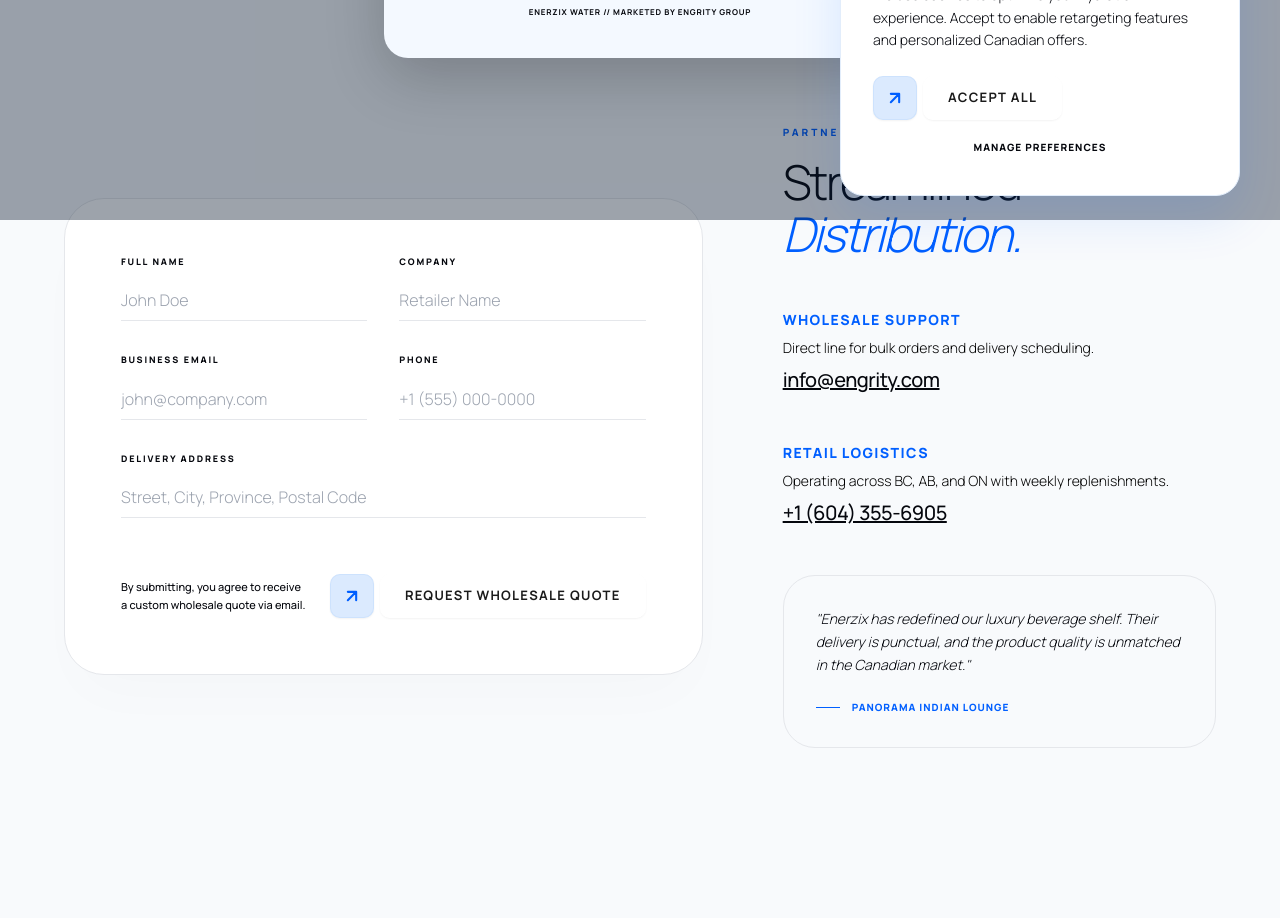
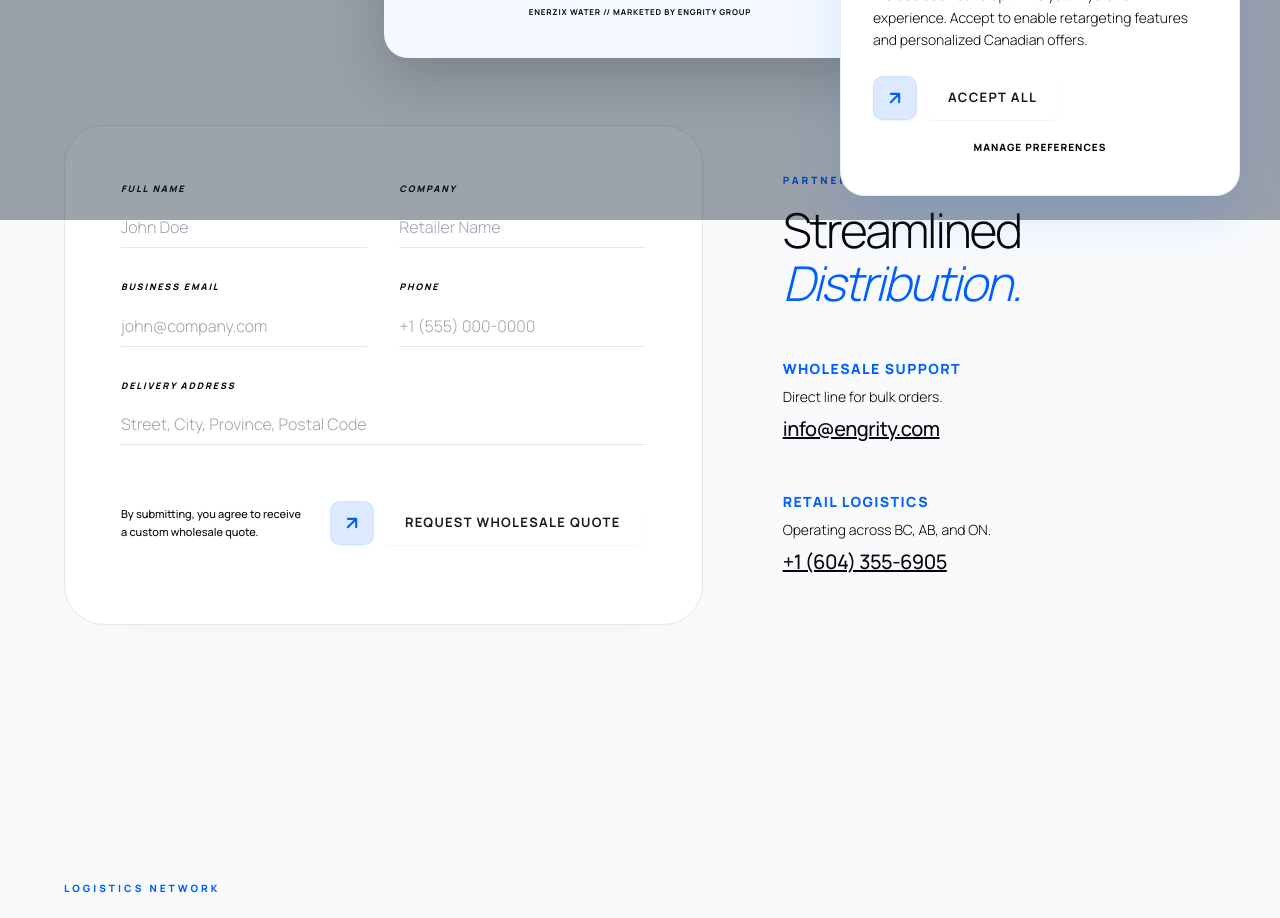
Before and after one commit to EngrityGit/enerzix, a Next.js app: page /contact in a window 1280 px wide. Shown: the part 580-1498 px from the top of the page. Built offline with nearby package versions, Linux system fonts and the light colour scheme.

Commit message:
location fixesc5

```diff
--- /dev/null
+++ b/app/(website)/api/send/route.ts
@@ -0,0 +1,29 @@
+import { Resend } from 'resend';
+import { NextResponse } from 'next/server';
+
+const resend = new Resend(process.env.RESEND_API_KEY);
+
+export async function POST(request: Request) {
+  try {
+    const body = await request.json();
+    const { name, company, email, phone, address } = body;
+
+    const data = await resend.emails.send({
+      from: 'Wholesale Form <info@engrity.com>', // After domain verification, use your own email
+      to: ['prathik.jeyakumar@engrity.com'], // YOUR EMAIL ADDRESS HERE
+      subject: `New Wholesale Quote Request: ${company}`,
+      html: `
+        <h1>New Wholesale Lead</h1>
+        <p><strong>Name:</strong> ${name}</p>
+        <p><strong>Company:</strong> ${company}</p>
+        <p><strong>Email:</strong> ${email}</p>
+        <p><strong>Phone:</strong> ${phone}</p>
+        <p><strong>Address:</strong> ${address}</p>
+      `,
+    });
+
+    return NextResponse.json(data);
+  } catch (error) {
+    return NextResponse.json({ error: 'Failed to send email' }, { status: 500 });
+  }
+}
--- a/components/sections/ContactFormSection.tsx
+++ b/components/sections/ContactFormSection.tsx
@@ -1,17 +1,27 @@
 'use client';
 
-import { useState, useLayoutEffect, useRef } from 'react';
+import { useState, useLayoutEffect, useRef, useEffect } from 'react';
 import { gsap } from '@/lib/gsap';
 import Container from '@/components/ui/Container';
 import LiquidButton from '@/components/ui/LiquidButton';
-import { CheckCircle2 } from 'lucide-react';
+import { CheckCircle2, AlertCircle } from 'lucide-react';
 
 export default function ContactFormSection() {
   const [status, setStatus] = useState<'idle' | 'loading' | 'success' | 'error'>('idle');
+  const [errorMessage, setErrorMessage] = useState("");
+
+  const [formData, setFormData] = useState({
+    name: '',
+    company: '',
+    email: '',
+    phone: '',
+    address: ''
+  });
+
   const sectionRef = useRef<HTMLElement>(null);
   const successOverlayRef = useRef<HTMLDivElement>(null);
 
-  // 1. Initial Reveal
+  // Initial Reveal Animation
   useLayoutEffect(() => {
     let ctx = gsap.context(() => {
       gsap.from(".contact-reveal", {
@@ -29,12 +39,13 @@
     return () => ctx.revert();
   }, []);
 
-  // 2. Success Animation
-  useLayoutEffect(() => {
+  // SUCCESS ANIMATION TRIGGER
+  // We use useEffect to watch 'status'. When it hits 'success', we animate.
+  useEffect(() => {
     if (status === 'success' && successOverlayRef.current) {
       gsap.fromTo(successOverlayRef.current,
-        { opacity: 0, scale: 0.95 },
-        { opacity: 1, scale: 1, duration: 0.5, ease: "power2.out" }
+        { opacity: 0, y: 20 },
+        { opacity: 1, y: 0, duration: 0.6, ease: "power4.out" }
       );
     }
   }, [status]);
@@ -42,11 +53,33 @@
   const handleSubmit = async (e: React.FormEvent) => {
     e.preventDefault();
     setStatus('loading');
+    setErrorMessage("");
 
-    // Simulate API Call
-    setTimeout(() => {
+    try {
+      const response = await fetch('/api/send', {
+        method: 'POST',
+        headers: { 'Content-Type': 'application/json' },
+        body: JSON.stringify(formData),
+      });
+
+      const result = await response.json();
+
+      if (response.ok) {
         setStatus('success');
-    }, 1500);
+      } else {
+        console.error("Server Error:", result);
+        setStatus('error');
+        setErrorMessage(result.error || "Failed to send request.");
+      }
+    } catch (error) {
+      console.error("Network Error:", error);
+      setStatus('error');
+      setErrorMessage("Network error. Please check your connection.");
+    }
+  };
+
+  const handleChange = (e: React.ChangeEvent<HTMLInputElement>) => {
+    setFormData({ ...formData, [e.target.name]: e.target.value });
   };
 
   return (
@@ -54,32 +87,43 @@
       <Container>
         <div className="grid grid-cols-1 lg:grid-cols-12 gap-20 items-center">
 
-          {/* 1. Form Column */}
           <div className="lg:col-span-7 contact-reveal">
-            <div className="relative p-8 md:p-14 rounded-[40px] bg-white border border-slate-100 shadow-[0_30px_60px_-15px_rgba(0,0,0,0.02)] overflow-hidden">
+            <div className="relative p-8 md:p-14 rounded-[40px] bg-white border border-slate-100 shadow-[0_30px_60px_-15px_rgba(0,0,0,0.02)] overflow-hidden min-h-[500px] flex flex-col">
+
               <form onSubmit={handleSubmit} className="space-y-8">
                 <div className="grid grid-cols-1 md:grid-cols-2 gap-8">
-                  <Input label="Full Name" placeholder="John Doe" required />
-                  <Input label="Company" placeholder="Retailer Name" required />
+                  <Input label="Full Name" name="name" value={formData.name} onChange={handleChange} placeholder="John Doe" required />
+                  <Input label="Company" name="company" value={formData.company} onChange={handleChange} placeholder="Retailer Name" required />
                 </div>
                 <div className="grid grid-cols-1 md:grid-cols-2 gap-8">
-                  <Input label="Business Email" type="email" placeholder="john@company.com" required />
-                  <Input label="Phone" type="tel" placeholder="+1 (555) 000-0000" />
+                  <Input label="Business Email" name="email" type="email" value={formData.email} onChange={handleChange} placeholder="john@company.com" required />
+                  <Input label="Phone" name="phone" type="tel" value={formData.phone} onChange={handleChange} placeholder="+1 (555) 000-0000" />
                 </div>
-                <Input label="Delivery Address" placeholder="Street, City, Province, Postal Code" required />
+                <Input label="Delivery Address" name="address" value={formData.address} onChange={handleChange} placeholder="Street, City, Province, Postal Code" required />
 
                 <div className="flex flex-col md:flex-row md:items-center justify-between gap-6 pt-6">
+                  <div>
                     <p className="text-[11px] text-slate-400 font-medium max-w-[240px] leading-relaxed">
-                    By submitting, you agree to receive a custom wholesale quote via email.
+                      By submitting, you agree to receive a custom wholesale quote.
                     </p>
+                    {/* ERROR FEEDBACK */}
+                    {status === 'error' && (
+                      <p className="text-red-500 text-[10px] mt-2 flex items-center gap-1 font-bold uppercase tracking-wider">
+                        <AlertCircle size={12} /> {errorMessage}
+                      </p>
+                    )}
+                  </div>
+
+                  <button type="submit" disabled={status === 'loading'} className="group relative">
                     <LiquidButton
-                    text={status === 'loading' ? "Processing..." : "Request Wholesale Quote"}
+                      text={status === 'loading' ? "Sending..." : "Request Wholesale Quote"}
                       scrolled={true}
                     />
+                  </button>
                 </div>
               </form>
 
-              {/* SUCCESS OVERLAY (GSAP Transition) */}
+              {/* SUCCESS OVERLAY */}
               {status === 'success' && (
                 <div
                   ref={successOverlayRef}
@@ -88,10 +132,13 @@
                   <CheckCircle2 className="w-16 h-16 text-white mb-6" strokeWidth={1.5} />
                   <h3 className="text-4xl font-light text-white mb-4 tracking-tight">Request Received.</h3>
                   <p className="text-white/70 font-light max-w-sm leading-relaxed">
-                    One of our distribution managers will reach out within 24 hours with your custom pricing.
+                    One of our distribution managers will reach out within 24 hours.
                   </p>
                   <button
-                    onClick={() => setStatus('idle')}
+                    onClick={() => {
+                        setStatus('idle');
+                        setFormData({ name: '', company: '', email: '', phone: '', address: '' });
+                    }}
                     className="mt-10 text-[10px] font-black uppercase tracking-[0.2em] text-white/50 hover:text-white transition-colors"
                   >
                     Send another message
@@ -101,44 +148,19 @@
             </div>
           </div>
 
-          {/* 2. Content Column */}
           <div className="lg:col-span-5 contact-reveal">
+            {/* Content Sidebar - Keep as is */}
             <div className="mb-12">
-              <span className="text-[10px] font-black uppercase tracking-[0.3em] text-[#005FFF] mb-4 block">
-                Partner with us
-              </span>
+              <span className="text-[10px] font-black uppercase tracking-[0.3em] text-[#005FFF] mb-4 block">Partner with us</span>
               <h2 className="text-5xl font-light text-slate-900 leading-[1.1] tracking-tightest mb-6">
-                Streamlined <br />
-                <span className="italic text-[#005FFF]">Distribution.</span>
+                Streamlined <br /> <span className="italic text-[#005FFF]">Distribution.</span>
               </h2>
             </div>
-
-            <div className="space-y-12 mb-12">
-              <ContactInfoItem
-                title="Wholesale Support"
-                content="Direct line for bulk orders and delivery scheduling."
-                value="info@engrity.com"
-              />
-              <ContactInfoItem
-                title="Retail Logistics"
-                content="Operating across BC, AB, and ON with weekly replenishments."
-                value="+1 (604) 355-6905"
-              />
-            </div>
-
-            <div className="p-8 bg-slate-50 rounded-[32px] border border-slate-100">
-              <p className="text-sm text-slate-500 italic leading-relaxed font-light">
-                &quot;Enerzix has redefined our luxury beverage shelf. Their delivery is punctual, and the product quality is unmatched in the Canadian market.&quot;
-              </p>
-              <div className="mt-6 flex items-center gap-3">
-                <div className="w-6 h-[1px] bg-[#005FFF]" />
-                <p className="text-[10px] font-black text-[#005FFF] uppercase tracking-widest">
-                  Panorama Indian Lounge
-                </p>
+            <div className="space-y-12">
+              <ContactInfoItem title="Wholesale Support" content="Direct line for bulk orders." value="info@engrity.com" />
+              <ContactInfoItem title="Retail Logistics" content="Operating across BC, AB, and ON." value="+1 (604) 355-6905" />
             </div>
           </div>
-          </div>
-
         </div>
       </Container>
     </section>
@@ -148,7 +170,7 @@
 function Input({ label, ...props }: any) {
   return (
     <div className="flex flex-col gap-3 group">
-      <label className="text-[9px] font-black uppercase tracking-[0.2em] text-slate-400 group-focus-within:text-[#005FFF] transition-colors">
+      <label className="text-[9px] font-black uppercase tracking-[0.2em] text-slate-400 group-focus-within:text-[#005FFF] transition-colors italic">
         {label}
       </label>
       <input
@@ -163,7 +185,7 @@
   return (
     <div className="group">
       <h4 className="text-[14px] font-black text-[#005FFF] uppercase tracking-widest mb-2">{title}</h4>
-      <p className="text-black   text-sm font-light mb-2">{content}</p>
+      <p className="text-black text-sm font-light mb-2">{content}</p>
       <p className="text-xl font-medium underline underline-offset-1 text-slate-900 tracking-tight">{value}</p>
     </div>
   );
--- a/package.json
+++ b/package.json
@@ -25,6 +25,7 @@
     "next-sanity": "^9.12.0",
     "react": "^18.3.1",
     "react-dom": "^18.3.1",
+    "resend": "^6.18.1",
     "sanity": "^3.88.2",
     "server-only": "^0.0.1",
     "sonner": "^2.0.7",
```
Also changed, not shown: app/(website)/blog/[slug]/page.tsx (+27 -9 lines), 1 other file (tests, documents, lock files or other folders). Lines whose indentation alone changed are shown as unchanged.
